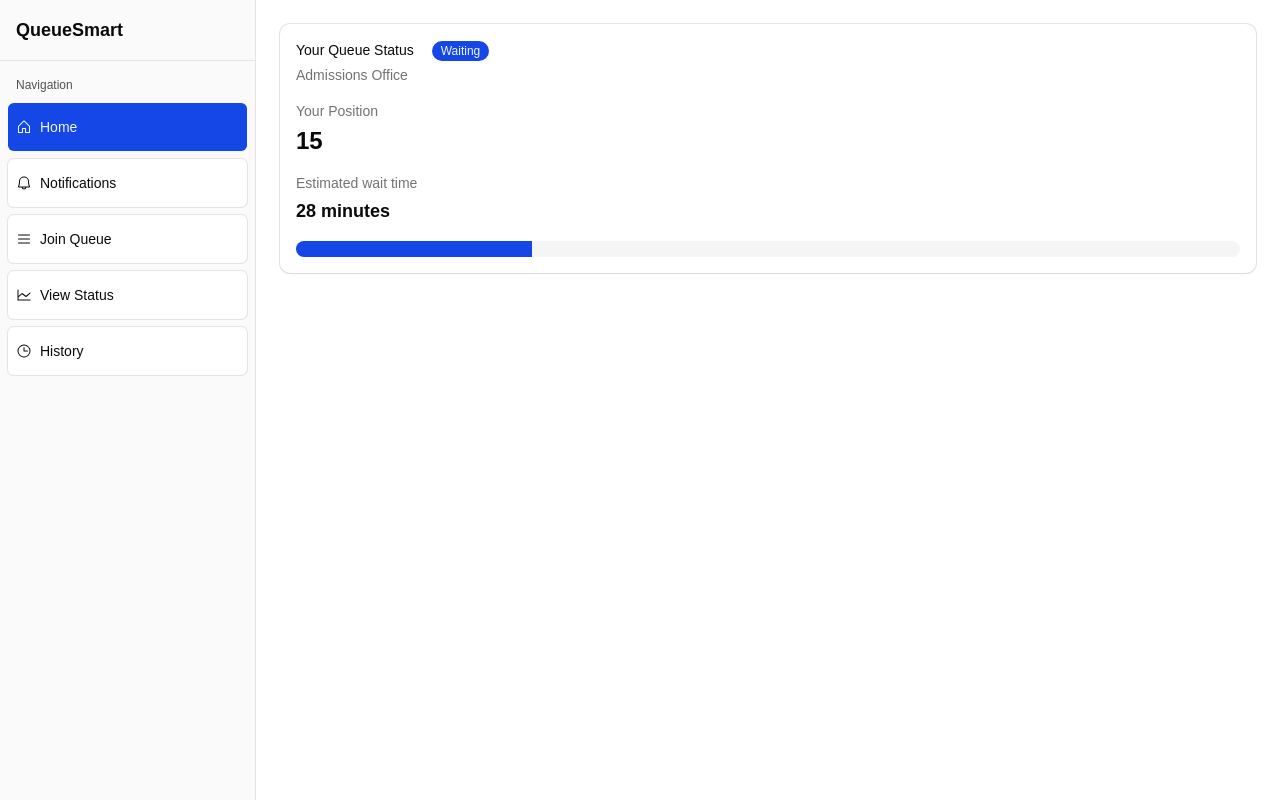
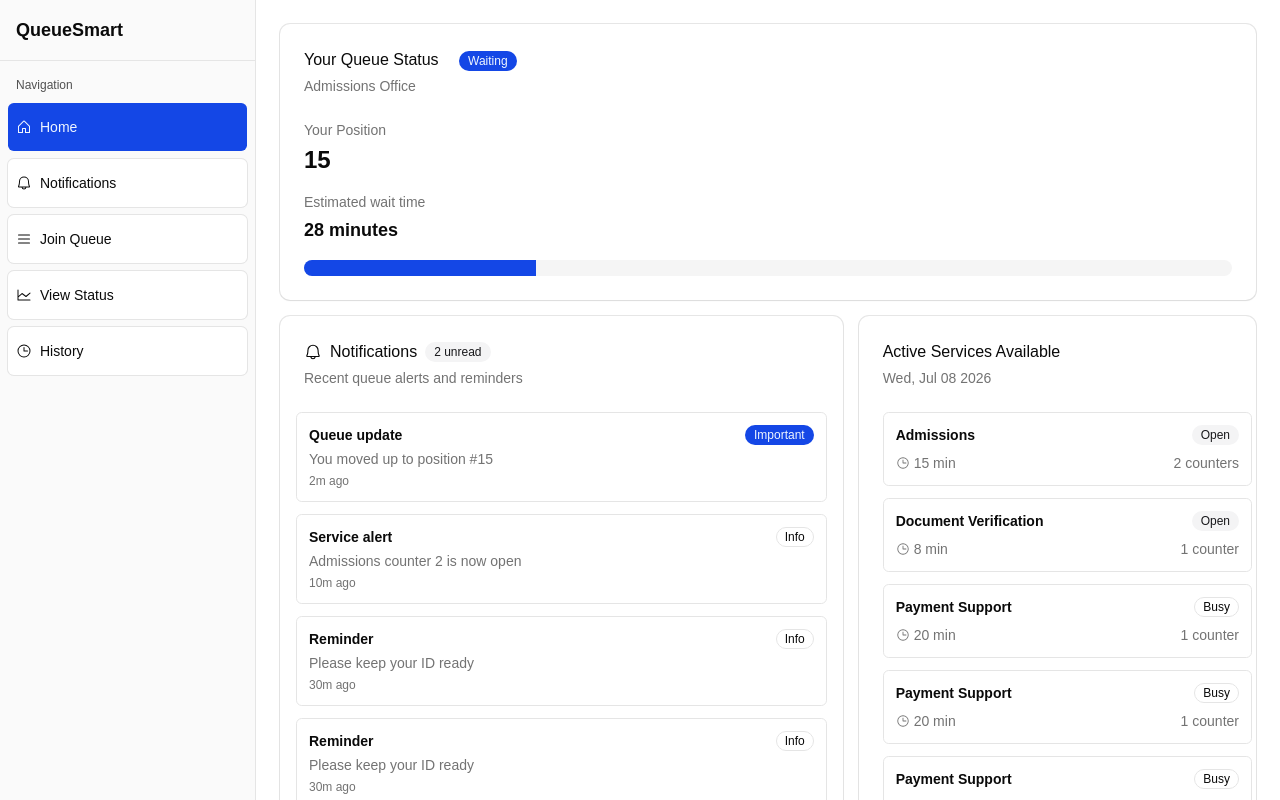
Before and after one commit to alns13/QueueSmart, a React (Vite) app: page /user-dashboard in a window 1280 px wide. Shown: the top 800 px of the page. Built offline with nearby package versions, Linux system fonts and the light colour scheme.

Commit message:
added notification summary and available services modules to user dashboard

```diff
--- /dev/null
+++ b/src/components/ui/dashboard/ActiveServices.jsx
@@ -0,0 +1,59 @@
+import { ClockIcon } from "@phosphor-icons/react";
+import {
+  Card,
+  CardContent,
+  CardDescription,
+  CardHeader,
+  CardTitle,
+} from "@/components/ui/card";
+import { Badge } from "../badge";
+
+const services = [
+  { id: 1, name: "Admissions", wait: "15 min", slots: "2 counters", status: "Open" },
+  { id: 2, name: "Document Verification", wait: "8 min", slots: "1 counter", status: "Open" },
+  { id: 3, name: "Payment Support", wait: "20 min", slots: "1 counter", status: "Busy" },
+  { id: 3, name: "Payment Support", wait: "20 min", slots: "1 counter", status: "Busy" },
+  { id: 3, name: "Payment Support", wait: "20 min", slots: "1 counter", status: "Busy" },
+  { id: 3, name: "Payment Support", wait: "20 min", slots: "1 counter", status: "Busy" },
+  { id: 3, name: "Payment Support", wait: "20 min", slots: "1 counter", status: "Busy" },
+  { id: 3, name: "Payment Support", wait: "20 min", slots: "1 counter", status: "Busy" },
+  { id: 3, name: "Payment Support", wait: "20 min", slots: "1 counter", status: "Busy" },
+  { id: 3, name: "Payment Support", wait: "20 min", slots: "1 counter", status: "Busy" },
+  { id: 3, name: "Payment Support", wait: "20 min", slots: "1 counter", status: "Busy" },
+  { id: 3, name: "Payment Support", wait: "20 min", slots: "1 counter", status: "Busy" },
+  { id: 3, name: "Payment Support", wait: "20 min", slots: "1 counter", status: "Busy" },
+];
+
+export function ActiveServices() {
+  return (
+    <Card size="lg" className="h-full">
+      <CardHeader>
+        <CardTitle>Active Services Available</CardTitle>
+        <CardDescription>Wed, Jul 08 2026</CardDescription>
+      </CardHeader>
+      <CardContent className="max-h-195 space-y-3 overflow-y-auto pr-1">
+        {services.map((service) => (
+          <div
+            key={service.id}
+            className="rounded-md border border-border p-3 transition-colors hover:bg-muted/40"
+          >
+            <div className="flex items-center justify-between gap-2">
+              <p className="text-sm font-semibold">{service.name}</p>
+              <Badge variant={service.status === "Open" ? "secondary" : "outline"}>
+                {service.status}
+              </Badge>
+            </div>
+
+            <div className="mt-2 flex items-center justify-between text-sm text-muted-foreground">
+              <span className="inline-flex items-center gap-1">
+                <ClockIcon size={14} />
+                {service.wait}
+              </span>
+              <span>{service.slots}</span>
+            </div>
+          </div>
+        ))}
+      </CardContent>
+    </Card>
+  );
+}
--- /dev/null
+++ b/src/components/ui/dashboard/NotificationSummary.jsx
@@ -0,0 +1,58 @@
+import { BellIcon } from "@phosphor-icons/react";
+import {
+  Card,
+  CardContent,
+  CardDescription,
+  CardHeader,
+  CardTitle,
+} from "@/components/ui/card";
+import { Badge } from "../badge";
+
+const notificationItems = [
+  { id: 1, title: "Queue update", detail: "You moved up to position #15", time: "2m ago", priority: "high" },
+  { id: 2, title: "Service alert", detail: "Admissions counter 2 is now open", time: "10m ago", priority: "normal" },
+  { id: 3, title: "Reminder", detail: "Please keep your ID ready", time: "30m ago", priority: "normal" },
+  { id: 4, title: "Reminder", detail: "Please keep your ID ready", time: "30m ago", priority: "normal" },
+  { id: 5, title: "Reminder", detail: "Please keep your ID ready", time: "30m ago", priority: "normal" },
+  { id: 6, title: "Reminder", detail: "Please keep your ID ready", time: "30m ago", priority: "normal" },
+  { id: 7, title: "Reminder", detail: "Please keep your ID ready", time: "30m ago", priority: "normal" },
+  { id: 8, title: "Reminder", detail: "Please keep your ID ready", time: "30m ago", priority: "normal" },
+  { id: 9, title: "Reminder", detail: "Please keep your ID ready", time: "30m ago", priority: "normal" },
+  { id: 10, title: "Reminder", detail: "Please keep your ID ready", time: "30m ago", priority: "normal" },
+  { id: 11, title: "Reminder", detail: "Please keep your ID ready", time: "30m ago", priority: "normal" }
+];
+
+export function NotificationSummary() {
+  const unreadCount = 2;
+
+  return (
+    <Card size="lg" className="h-full">
+      <CardHeader>
+        <CardTitle className="flex items-center gap-2">
+          <BellIcon size={18} />
+          Notifications
+          <Badge variant="secondary">{unreadCount} unread</Badge>
+        </CardTitle>
+        <CardDescription>Recent queue alerts and reminders</CardDescription>
+      </CardHeader>
+
+      <CardContent className="max-h-195 space-y-3 overflow-y-auto pr-1 px-4">
+        {notificationItems.map((item) => (
+          <div
+            key={item.id}
+            className="rounded-md border border-border p-3 transition-colors hover:bg-muted/40"
+          >
+            <div className="mb-1 flex items-center justify-between gap-2">
+              <p className="text-sm font-semibold">{item.title}</p>
+              <Badge variant={item.priority === "high" ? "default" : "outline"}>
+                {item.priority === "high" ? "Important" : "Info"}
+              </Badge>
+            </div>
+            <p className="text-sm text-muted-foreground">{item.detail}</p>
+            <p className="mt-1 text-xs text-muted-foreground">{item.time}</p>
+          </div>
+        ))}
+      </CardContent>
+    </Card>
+  );
+}
--- a/src/components/ui/dashboard/QueueStatusCard.jsx
+++ b/src/components/ui/dashboard/QueueStatusCard.jsx
@@ -17,7 +17,7 @@ import { Badge } from "../badge"
 
   export function QueueStatusCard() {
     return (
-      <Card size="sm">
+      <Card className="w-full">
         <CardHeader>
           <CardTitle>
             Your Queue Status &emsp;
--- a/src/pages/UserDashboard.jsx
+++ b/src/pages/UserDashboard.jsx
@@ -15,10 +15,12 @@ import {
 import { HouseIcon, ListIcon, ClockIcon, ChartLineIcon, BellIcon } from "@phosphor-icons/react";
 
 import { QueueStatusCard } from "@/components/ui/dashboard/QueueStatusCard";
+import { NotificationSummary } from "@/components/ui/dashboard/NotificationSummary";
+import { ActiveServices } from "@/components/ui/dashboard/ActiveServices";
+import { Notifications } from "@/components/ui/dashboard/Notifications";
 import { DetailedQueueStatus } from "@/components/ui/dashboard/DetailedQueueStatus";
 import { JoinQueue } from "@/components/ui/dashboard/JoinQueue";
 import { History } from "@/components/ui/dashboard/History";
-import { Notifications } from "@/components/ui/dashboard/Notifications";
 
 const navItems = [
   { title: "Home", icon: HouseIcon },
@@ -78,7 +80,21 @@ export default function UserDashboard() {
       <SidebarInset>
         <div className="flex flex-1 flex-col gap-6 p-6">
           <section className="min-h-[600px]">
-            {activePage === "Join Queue" ? (
+            {activePage === "Home" ? (
+              <section className="grid min-h-[650px] grid-cols-1 gap-4 md:grid-cols-2 xl:grid-cols-12 xl:grid-rows-[auto_1fr]">
+                <div className="md:col-span-2 xl:col-span-12">
+                  <QueueStatusCard />
+                </div>
+
+                <div className="md:col-span-1 xl:col-span-7">
+                  <NotificationSummary />
+                </div>
+
+                <div className="md:col-span-1 xl:col-span-5">
+                  <ActiveServices />
+                </div>
+              </section>
+            ) : activePage === "Join Queue" ? (
               <JoinQueue onNotify={addNotification} />
             ) : activePage === "View Status" ? (
               <DetailedQueueStatus onNotify={addNotification} />
```
